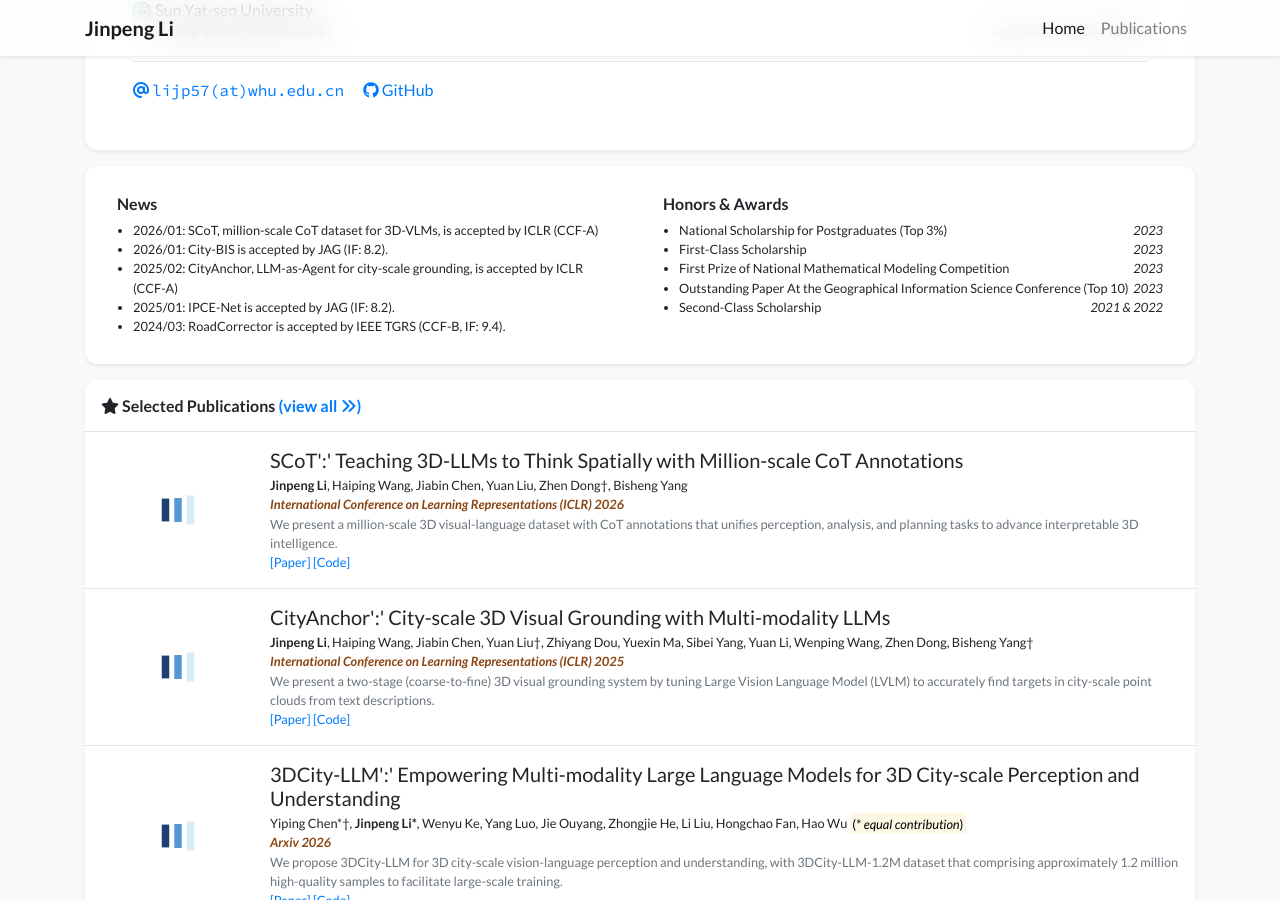
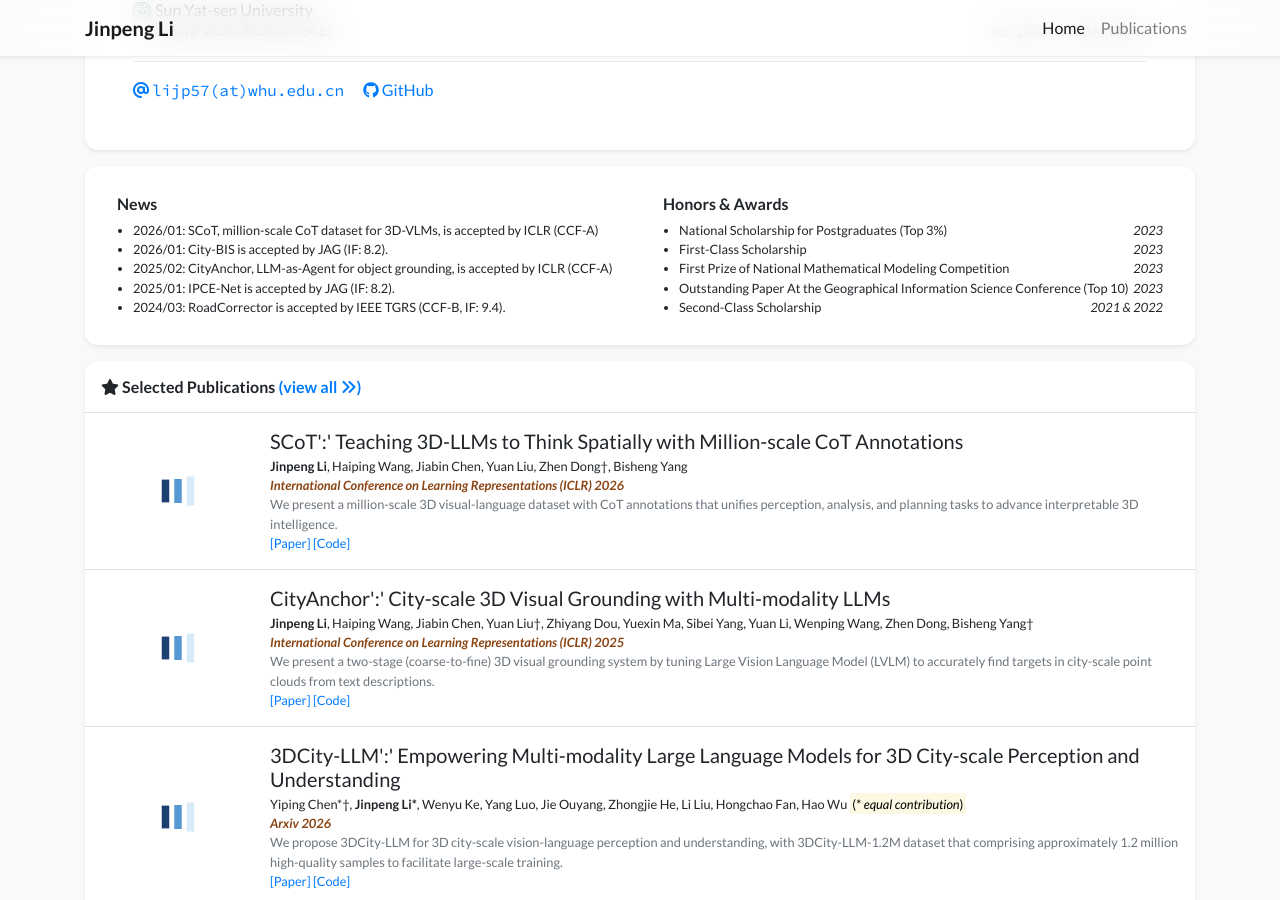
Before and after one commit to Lijp411/Lijp411.github.io, a Jekyll site: the page built from index.html, in a window 1280 px wide and 900 px high, scrolled down 484 px. Built offline with Jekyll 4.4.1, drawn with Linux system fonts in a browser that asks for light colours; nearby versions of some CDN libraries; a style sheet for code colours, icons or effects is not loaded.

Commit message:
Update profile.yml

```diff
--- a/_data/profile.yml
+++ b/_data/profile.yml
@@ -71,7 +71,7 @@ news:
 - date: [2026/01]
   intr: "City-BIS is accepted by JAG (IF: 8.2)."
 - date: [2025/02]
-  intr: "CityAnchor, LLM-as-Agent for city-scale grounding, is accepted by ICLR (CCF-A)"
+  intr: "CityAnchor, LLM-as-Agent for object grounding, is accepted by ICLR (CCF-A)"
 - date: [2025/01]
   intr: "IPCE-Net is accepted by JAG (IF: 8.2)."
 - date: [2024/03]
```
